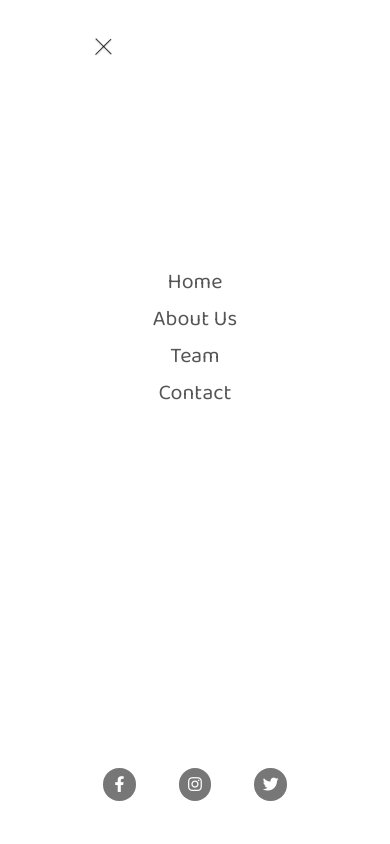
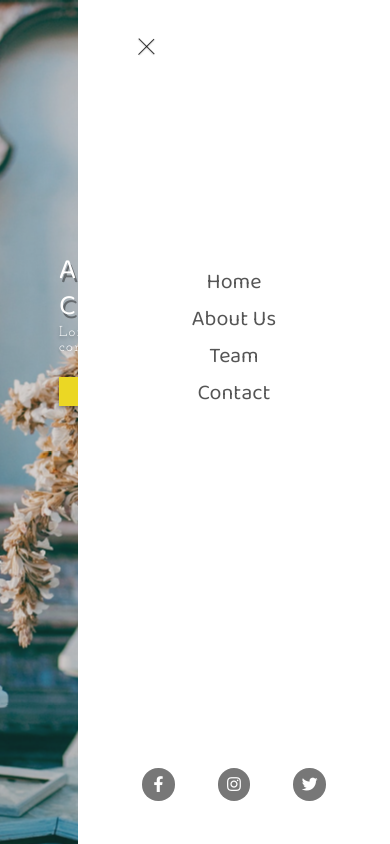
Before and after one commit to dajalac/arts_and_crafts, a plain HTML site: page index.html in a window 390 px wide. Both pictures are taken after a click on the element 343 px from the left and 46 px from the top of the page. Shown: the top 844 px of the page. Drawn offline with nearby package versions, Linux system fonts and the light colour scheme; a web font is replaced by a local one.

Commit message:
fixing sidebar @media 500px

```diff
--- a/style.css
+++ b/style.css
@@ -718,12 +718,12 @@ margin-top: 4rem;;
     }
 
     .sidebar {
-      width: 100%;
+      width: 80%;
       right: -100%;
     }
 
     .change .hamburger-menu {
-      right: 38rem;
+      right: 32rem;
     }
 
     .service {
```
